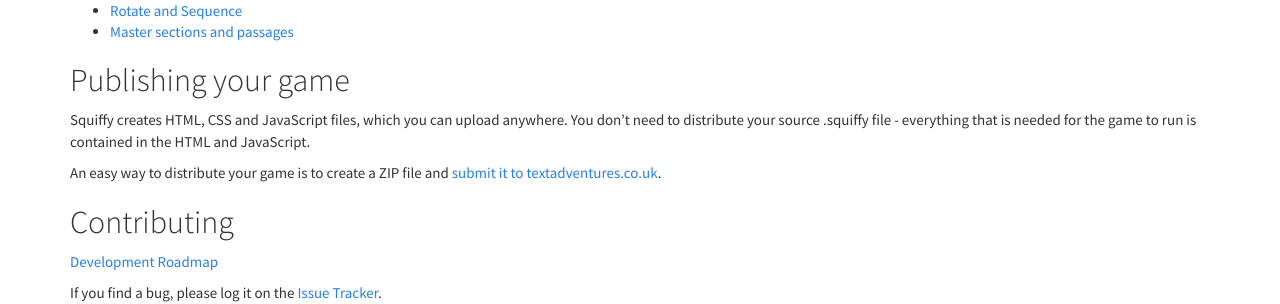
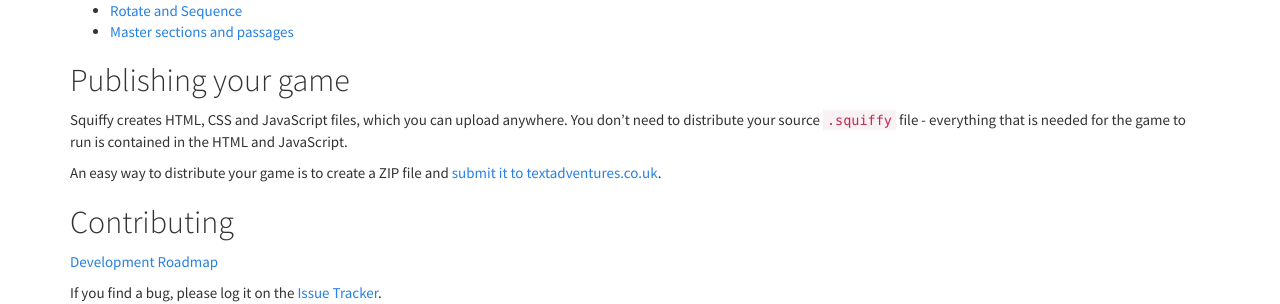
Before and after one commit to textadventures/squiffy, a Jekyll site: the page built from index.md, in a window 1280 px wide. Shown: the part 533-837 px from the top of the page. Built offline with Jekyll 4.4.1, drawn with Linux system fonts in a browser that asks for light colours; nearby versions of some CDN libraries; Markdown is read by kramdown in place of the engine named in the settings.

Commit message:
Format tweaks

```diff
--- a/index.md
+++ b/index.md
@@ -28,7 +28,7 @@ The Squiffy compiler reads in a Squiffy script file, and outputs HTML, CSS and J
 Publishing your game
 --------------------
 
-Squiffy creates HTML, CSS and JavaScript files, which you can upload anywhere. You don't need to distribute your source .squiffy file - everything that is needed for the game to run is contained in the HTML and JavaScript.
+Squiffy creates HTML, CSS and JavaScript files, which you can upload anywhere. You don't need to distribute your source `.squiffy` file - everything that is needed for the game to run is contained in the HTML and JavaScript.
 
 An easy way to distribute your game is to create a ZIP file and [submit it to textadventures.co.uk](http://textadventures.co.uk/create/submit).
 
```
Also changed, not shown: customise.md (+1 -1 lines).
